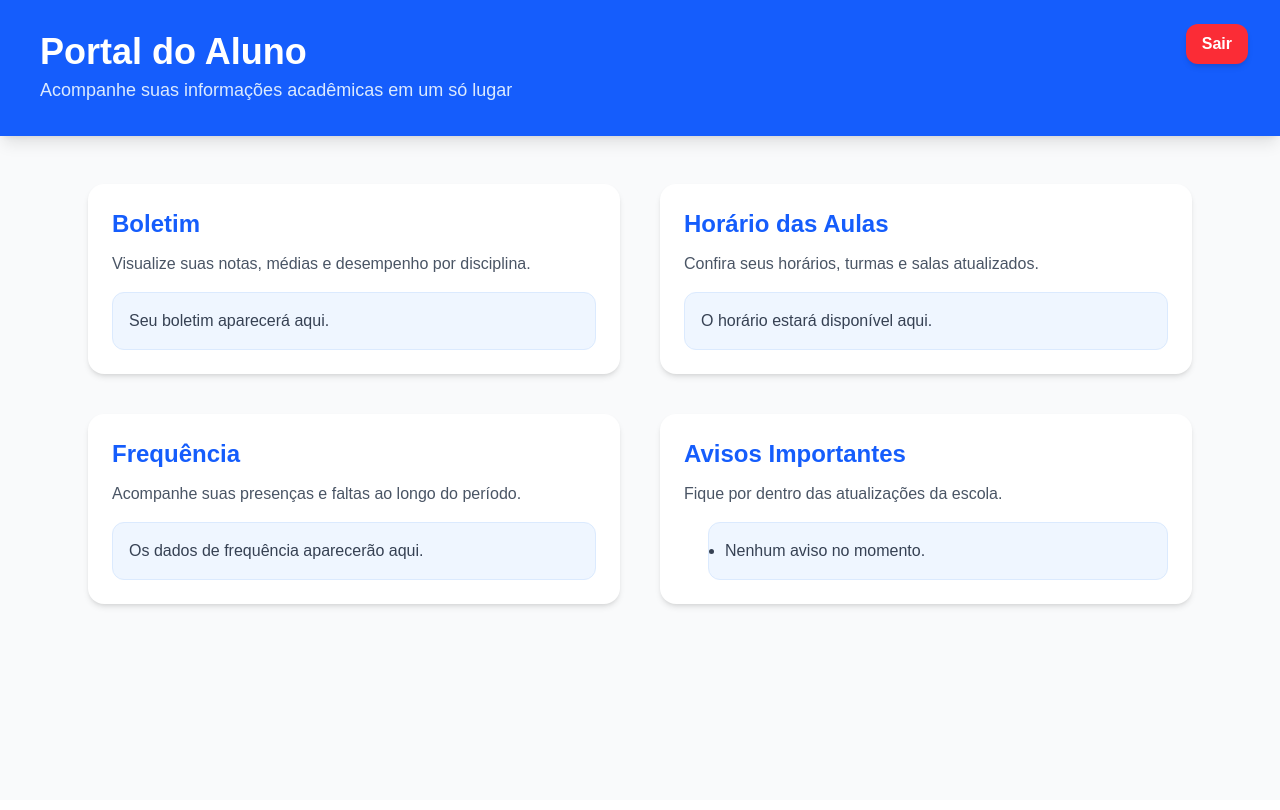
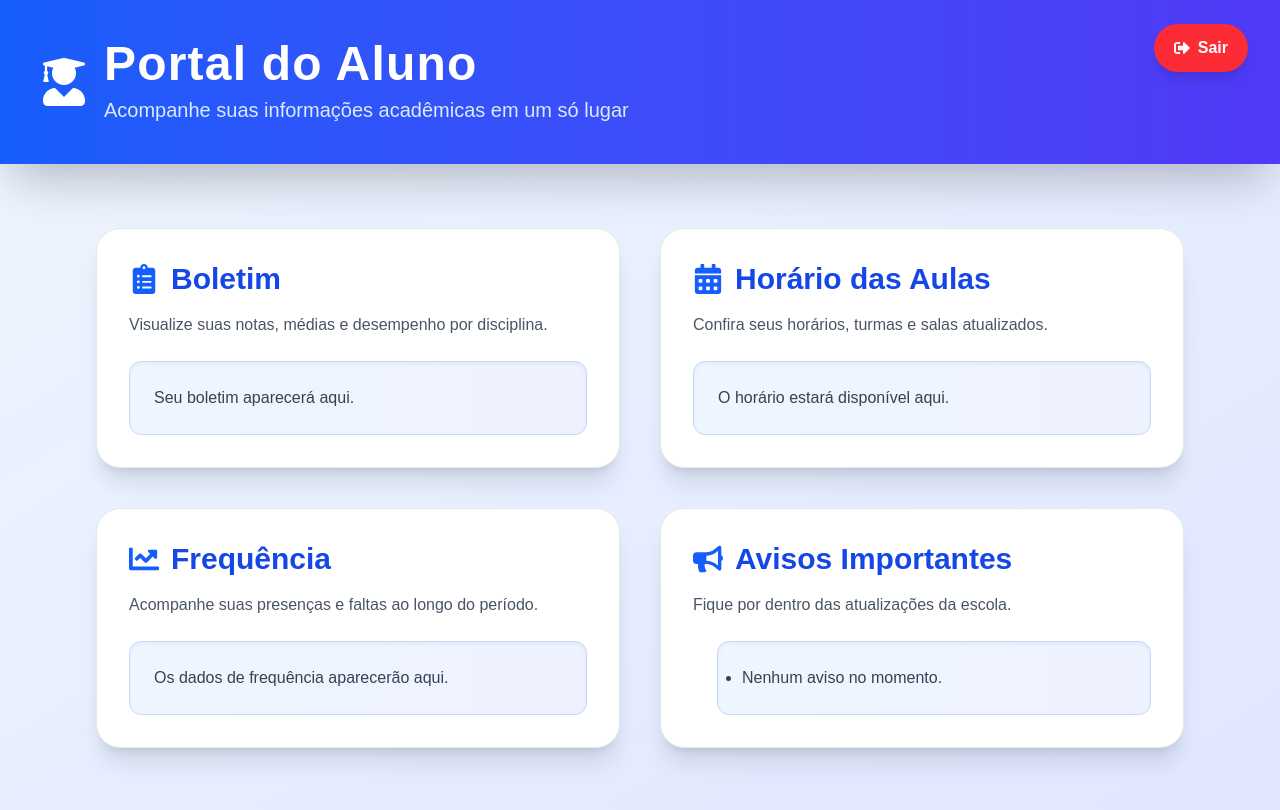
Before and after one commit to DaviRodrish/Projeto-PooDev---Agenda-Escolar, a Next.js app in the folder src/frontend/: page /aluno in a window 1280 px wide. Built offline with nearby package versions, Linux system fonts and the light colour scheme.

Commit message:
mudanças no layout das paginas

```diff
--- a/src/frontend/package.json
+++ b/src/frontend/package.json
@@ -12,7 +12,8 @@
     "framer-motion": "^12.23.24",
     "next": "16.0.1",
     "react": "19.2.0",
-    "react-dom": "19.2.0"
+    "react-dom": "19.2.0",
+    "react-icons": "^5.5.0"
   },
   "devDependencies": {
     "@tailwindcss/postcss": "^4",
--- a/src/frontend/src/app/aluno/page.tsx
+++ b/src/frontend/src/app/aluno/page.tsx
@@ -1,6 +1,7 @@
 "use client";
 
 import { useRouter } from "next/navigation";
+import { FaUserGraduate, FaClipboardList, FaCalendarAlt, FaChartLine, FaBullhorn, FaSignOutAlt } from "react-icons/fa"; // Ícones para melhorar a estética
 
 export default function AlunoPage() {
   const router = useRouter();
@@ -11,83 +12,86 @@ export default function AlunoPage() {
   };
 
   return (
-    <div className="min-h-screen bg-gray-50">
+    <div className="min-h-screen bg-linear-to-br from-blue-50 to-indigo-100">
+      {/* HEADER */}
+      <header className="bg-linear-to-r from-blue-600 to-indigo-600 text-white py-10 px-10 shadow-2xl relative">
+        <div className="flex items-center space-x-4">
+          <FaUserGraduate className="text-5xl" />
+          <div>
+            <h1 className="text-5xl font-extrabold tracking-wide">Portal do Aluno</h1>
+            <p className="text-blue-100 text-xl mt-2">Acompanhe suas informações acadêmicas em um só lugar</p>
+          </div>
+        </div>
 
-      {/* HEADER */}
-      <header className="bg-blue-600 text-white py-8 px-10 shadow-lg relative">
-        <h1 className="text-4xl font-bold">Portal do Aluno</h1>
-        <p className="text-blue-100 text-lg mt-1">
-          Acompanhe suas informações acadêmicas em um só lugar
-        </p>
-
-        {/* BOTÃO DE SAIR */}
         <button
           onClick={handleLogout}
-          className="absolute top-6 right-8 bg-red-500 hover:bg-red-600 transition text-white font-semibold px-4 py-2 rounded-xl shadow-md"
+          className="absolute top-6 right-8 bg-red-500 hover:bg-red-600 transition-all duration-300 text-white font-semibold px-5 py-3 rounded-full shadow-lg flex items-center space-x-2 transform hover:scale-105"
         >
-          Sair
+          <FaSignOutAlt />
+          <span>Sair</span>
         </button>
       </header>
 
       {/* CONTEÚDO */}
-      <main className="max-w-6xl mx-auto px-6 py-12">
+      <main className="max-w-6xl mx-auto px-8 py-16">
         <div className="grid grid-cols-1 md:grid-cols-2 gap-10">
-
           {/* BOLETIM */}
-          <div className="bg-white rounded-2xl p-6 shadow-md hover:shadow-xl transition group">
-            <h2 className="text-2xl font-semibold text-blue-600 group-hover:text-blue-700 transition">
-              Boletim
+          <div className="bg-white rounded-3xl p-8 shadow-xl hover:shadow-2xl transition-all duration-300 border border-gray-200 group">
+            <h2 className="text-3xl font-bold text-blue-700 mb-4 flex items-center space-x-3 group-hover:text-blue-800 transition">
+              <FaClipboardList className="text-blue-600" />
+              <span>Boletim</span>
             </h2>
-            <p className="mt-3 text-gray-600">
+            <p className="text-gray-600 mb-6">
               Visualize suas notas, médias e desempenho por disciplina.
             </p>
-            <div className="mt-4 bg-blue-50 border border-blue-100 p-4 rounded-xl text-gray-700">
+            <div className="bg-linear-to-r from-blue-50 to-indigo-50 border border-blue-200 p-6 rounded-xl text-gray-700 shadow-inner">
               Seu boletim aparecerá aqui.
             </div>
           </div>
 
           {/* HORÁRIOS */}
-          <div className="bg-white rounded-2xl p-6 shadow-md hover:shadow-xl transition group">
-            <h2 className="text-2xl font-semibold text-blue-600 group-hover:text-blue-700 transition">
-              Horário das Aulas
+          <div className="bg-white rounded-3xl p-8 shadow-xl hover:shadow-2xl transition-all duration-300 border border-gray-200 group">
+            <h2 className="text-3xl font-bold text-blue-700 mb-4 flex items-center space-x-3 group-hover:text-blue-800 transition">
+              <FaCalendarAlt className="text-blue-600" />
+              <span>Horário das Aulas</span>
             </h2>
-            <p className="mt-3 text-gray-600">
+            <p className="text-gray-600 mb-6">
               Confira seus horários, turmas e salas atualizados.
             </p>
-            <div className="mt-4 bg-blue-50 border border-blue-100 p-4 rounded-xl text-gray-700">
+            <div className="bg-linear-to-r from-blue-50 to-indigo-50 border border-blue-200 p-6 rounded-xl text-gray-700 shadow-inner">
               O horário estará disponível aqui.
             </div>
           </div>
 
           {/* FREQUÊNCIA */}
-          <div className="bg-white rounded-2xl p-6 shadow-md hover:shadow-xl transition group">
-            <h2 className="text-2xl font-semibold text-blue-600 group-hover:text-blue-700 transition">
-              Frequência
+          <div className="bg-white rounded-3xl p-8 shadow-xl hover:shadow-2xl transition-all duration-300 border border-gray-200 group">
+            <h2 className="text-3xl font-bold text-blue-700 mb-4 flex items-center space-x-3 group-hover:text-blue-800 transition">
+              <FaChartLine className="text-blue-600" />
+              <span>Frequência</span>
             </h2>
-            <p className="mt-3 text-gray-600">
+            <p className="text-gray-600 mb-6">
               Acompanhe suas presenças e faltas ao longo do período.
             </p>
-            <div className="mt-4 bg-blue-50 border border-blue-100 p-4 rounded-xl text-gray-700">
+            <div className="bg-linear-to-r from-blue-50 to-indigo-50 border border-blue-200 p-6 rounded-xl text-gray-700 shadow-inner">
               Os dados de frequência aparecerão aqui.
             </div>
           </div>
 
           {/* AVISOS */}
-          <div className="bg-white rounded-2xl p-6 shadow-md hover:shadow-xl transition group">
-            <h2 className="text-2xl font-semibold text-blue-600 group-hover:text-blue-700 transition">
-              Avisos Importantes
+          <div className="bg-white rounded-3xl p-8 shadow-xl hover:shadow-2xl transition-all duration-300 border border-gray-200 group">
+            <h2 className="text-3xl font-bold text-blue-700 mb-4 flex items-center space-x-3 group-hover:text-blue-800 transition">
+              <FaBullhorn className="text-blue-600" />
+              <span>Avisos Importantes</span>
             </h2>
-            <p className="mt-3 text-gray-600">
+            <p className="text-gray-600 mb-6">
               Fique por dentro das atualizações da escola.
             </p>
-            <ul className="mt-4 bg-blue-50 border border-blue-100 p-4 rounded-xl text-gray-700 list-disc ml-6">
+            <ul className="bg-linear-to-r from-blue-50 to-indigo-50 border border-blue-200 p-6 rounded-xl text-gray-700 shadow-inner list-disc ml-6">
               <li>Nenhum aviso no momento.</li>
             </ul>
           </div>
-
         </div>
       </main>
-
     </div>
   );
 }
--- a/src/frontend/src/app/professor/page.tsx
+++ b/src/frontend/src/app/professor/page.tsx
@@ -2,11 +2,13 @@
 
 import React, { useState } from "react";
 import { useRouter } from "next/navigation";
+import { FaUser, FaBookOpen, FaClipboardCheck, FaSignOutAlt, FaCheckCircle } from "react-icons/fa"; // Adicionando ícones para melhorar a estética
 
 type NotaLancada = {
   matricula: string;
   disciplina: string;
   nota: number;
+  tipo_avaliacao: string;
 };
 
 export default function ProfessorPage() {
@@ -20,6 +22,7 @@ export default function ProfessorPage() {
   const [matricula, setMatricula] = useState<string>("");
   const [disciplina, setDisciplina] = useState<string>("");
   const [nota, setNota] = useState<string>("");
+  const [tipoAvaliacao, setTipoAvaliacao] = useState<string>("");
   const [notasLancadas, setNotasLancadas] = useState<NotaLancada[]>([]);
 
   const handleSubmit = async () => {
@@ -30,7 +33,7 @@ export default function ProfessorPage() {
       return;
     }
 
-    if (!matricula.trim() || !disciplina.trim()) {
+    if (!matricula.trim() || !disciplina.trim() || !tipoAvaliacao.trim()) {
       alert("Preencha todos os campos.");
       return;
     }
@@ -46,27 +49,26 @@ export default function ProfessorPage() {
           matricula,
           disciplina,
           nota: notaNum,
+          tipo_avaliacao: tipoAvaliacao,
         }),
       });
 
       const data = await res.json();
 
       if (!res.ok) {
-        // se sua API devolve { erro: "..." } ou status != 2xx
         alert("Erro: " + (data.erro ?? JSON.stringify(data)));
         return;
       }
 
-      // sucesso: atualiza lista localmente
       setNotasLancadas(prev => [
         ...prev,
-        { matricula, disciplina, nota: notaNum },
+        { matricula, disciplina, nota: notaNum, tipo_avaliacao: tipoAvaliacao },
       ]);
 
-      // limpa campos
       setMatricula("");
       setDisciplina("");
       setNota("");
+      setTipoAvaliacao("");
 
       alert("Nota lançada com sucesso!");
     } catch (err) {
@@ -76,38 +78,55 @@ export default function ProfessorPage() {
   };
 
   return (
-    <div className="min-h-screen bg-gray-50">
+    <div className="min-h-screen bg-linear-to-br from-blue-50 to-indigo-100">
       {/* HEADER */}
-      <header className="bg-purple-600 text-white py-8 px-10 shadow-lg relative">
-        <h1 className="text-4xl font-bold">Portal do Professor</h1>
-        <p className="text-purple-100 text-lg mt-1">Gerencie suas turmas e lance notas</p>
+      <header className="bg-linear-to-r from-indigo-600 to-purple-600 text-white py-10 px-10 shadow-2xl relative">
+        <div className="flex items-center space-x-4">
+          <FaBookOpen className="text-5xl" />
+          <div>
+            <h1 className="text-5xl font-extrabold tracking-wide">Portal do Professor</h1>
+            <p className="text-indigo-100 text-xl mt-2">Gerencie suas turmas e lance notas com facilidade</p>
+          </div>
+        </div>
 
         <button
           onClick={handleLogout}
-          className="absolute top-6 right-8 bg-red-500 hover:bg-red-600 transition text-white font-semibold px-4 py-2 rounded-xl shadow-md"
+          className="absolute top-6 right-8 bg-red-500 hover:bg-red-600 transition-all duration-300 text-white font-semibold px-5 py-3 rounded-full shadow-lg flex items-center space-x-2 transform hover:scale-105"
         >
-          Sair
+          <FaSignOutAlt />
+          <span>Sair</span>
         </button>
       </header>
 
-      <main className="max-w-4xl mx-auto px-6 py-12 space-y-10">
+      <main className="max-w-5xl mx-auto px-8 py-16 space-y-12">
         {/* LANÇAR NOTAS */}
-        <div className="bg-white rounded-2xl p-6 shadow-md hover:shadow-xl transition">
-          <h2 className="text-2xl font-semibold text-purple-600">Lançar Notas</h2>
+        <div className="bg-white rounded-3xl p-8 shadow-xl hover:shadow-2xl transition-all duration-300 border border-gray-200">
+          <h2 className="text-3xl font-bold text-indigo-700 mb-8 flex items-center space-x-3">
+            <FaClipboardCheck className="text-indigo-600" />
+            <span>Lançar Notas</span>
+          </h2>
 
-          <div className="mt-6 space-y-4">
+          <div className="grid grid-cols-1 md:grid-cols-2 gap-6">
+            <div className="relative">
+              <label className="block text-sm font-medium text-gray-700 mb-2">Matrícula do Aluno</label>
+              <div className="relative">
+                <FaUser className="absolute left-3 top-3 text-gray-400" />
                 <input
                   type="text"
-              placeholder="Matrícula do aluno"
+                  placeholder="Digite a matrícula"
                   value={matricula}
                   onChange={(e) => setMatricula(e.target.value)}
-              className="w-full px-4 py-2 border rounded-xl placeholder-zinc-700 text-black"
+                  className="w-full pl-10 pr-4 py-3 border border-gray-300 rounded-xl focus:ring-2 focus:ring-indigo-500 focus:border-indigo-500 transition-all duration-200 placeholder-gray-500 text-black"
                 />
+              </div>
+            </div>
 
+            <div>
+              <label className="block text-sm font-medium text-gray-700 mb-2">Disciplina</label>
               <select
                 value={disciplina}
                 onChange={(e) => setDisciplina(e.target.value)}
-              className="w-full px-4 py-2 border rounded-xl text-black"
+                className="w-full px-4 py-3 border border-gray-300 rounded-xl focus:ring-2 focus:ring-indigo-500 focus:border-indigo-500 transition-all duration-200 text-black"
               >
                 <option value="">Selecione uma disciplina</option>
                 <option value="Matemática">Matemática</option>
@@ -121,41 +140,73 @@ export default function ProfessorPage() {
                 <option value="Educação Física">Educação Física</option>
                 <option value="Artes">Artes</option>
               </select>
+            </div>
 
+            <div>
+              <label className="block text-sm font-medium text-gray-700 mb-2">Tipo de Avaliação</label>
+              <select
+                value={tipoAvaliacao}
+                onChange={(e) => setTipoAvaliacao(e.target.value)}
+                className="w-full px-4 py-3 border border-gray-300 rounded-xl focus:ring-2 focus:ring-indigo-500 focus:border-indigo-500 transition-all duration-200 text-black"
+              >
+                <option value="">Selecione o tipo</option>
+                <option value="Prova 1">Prova 1</option>
+                <option value="Prova 2">Prova 2</option>
+                <option value="Trabalho">Trabalho</option>
+                <option value="Atividade">Atividade</option>
+                <option value="Final">Final</option>
+                <option value="Recuperação">Recuperação</option>
+              </select>
+            </div>
 
+            <div>
+              <label className="block text-sm font-medium text-gray-700 mb-2">Nota (0 a 10)</label>
               <input
                 type="number"
                 step="0.01"
-              placeholder="Nota (0 a 10)"
+                placeholder="Digite a nota"
                 value={nota}
                 onChange={(e) => setNota(e.target.value)}
-              className="w-full px-4 py-2 border rounded-xl placeholder-zinc-700 text-black"
+                className="w-full px-4 py-3 border border-gray-300 rounded-xl focus:ring-2 focus:ring-indigo-500 focus:border-indigo-500 transition-all duration-200 placeholder-gray-500 text-black"
               />
+            </div>
+          </div>
 
           <button
             onClick={handleSubmit}
-              className="bg-purple-600 hover:bg-purple-700 text-white px-6 py-2 rounded-xl shadow-md transition"
+            className="mt-8 w-full bg-linear-to-r from-indigo-600 to-purple-600 hover:from-indigo-700 hover:to-purple-700 text-white font-bold py-4 px-6 rounded-xl shadow-lg transition-all duration-300 transform hover:scale-105 flex items-center justify-center space-x-2"
           >
-              Lançar Nota
+            <FaCheckCircle />
+            <span>Lançar Nota</span>
           </button>
-          </div>
         </div>
 
         {/* NOTAS LANÇADAS */}
-        <div className="bg-white rounded-2xl p-6 shadow-md hover:shadow-xl transition">
-          <h2 className="text-2xl font-semibold text-purple-600">Notas Lançadas</h2>
+        <div className="bg-white rounded-3xl p-8 shadow-xl hover:shadow-2xl transition-all duration-300 border border-gray-200">
+          <h2 className="text-3xl font-bold text-indigo-700 mb-8 flex items-center space-x-3">
+            <FaClipboardCheck className="text-indigo-600" />
+            <span>Notas Lançadas</span>
+          </h2>
 
-          <ul className="mt-4 bg-purple-50 border border-purple-100 p-4 rounded-xl text-gray-700 list-disc ml-6">
           {notasLancadas.length === 0 ? (
-              <li>Nenhuma nota lançada ainda.</li>
+            <p className="text-gray-500 text-center py-8">Nenhuma nota lançada ainda. Comece lançando uma!</p>
           ) : (
-              notasLancadas.map((n, index) => (
-                <li key={index}>
-                  Matrícula: <b>{n.matricula}</b> — {n.disciplina}: <b>{n.nota}</b>
-                </li>
-              ))
+            <div className="grid grid-cols-1 md:grid-cols-2 lg:grid-cols-3 gap-6">
+              {notasLancadas.map((n, index) => (
+                <div key={index} className="bg-linear-to-r from-green-50 to-blue-50 p-6 rounded-xl shadow-md border border-green-200 hover:shadow-lg transition-all duration-300">
+                  <div className="flex items-center space-x-2 mb-2">
+                    <FaUser className="text-green-600" />
+                    <span className="font-semibold text-gray-800">Matrícula: {n.matricula}</span>
+                  </div>
+                  <div className="flex items-center space-x-2 mb-2">
+                    <FaBookOpen className="text-blue-600" />
+                    <span className="text-gray-700">{n.disciplina} ({n.tipo_avaliacao})</span>
+                  </div>
+                  <div className="text-2xl font-bold text-indigo-600">Nota: {n.nota}</div>
+                </div>
+              ))}
+            </div>
           )}
-          </ul>
         </div>
       </main>
     </div>
--- a/src/frontend/src/app/secretario/page.tsx
+++ b/src/frontend/src/app/secretario/page.tsx
@@ -1,3 +1,4 @@
+
 "use client";
 
 import { useRouter } from "next/navigation";
```
Also changed, not shown: 2 other files (tests, documents, lock files or other folders). Lines whose indentation alone changed are shown as unchanged.
